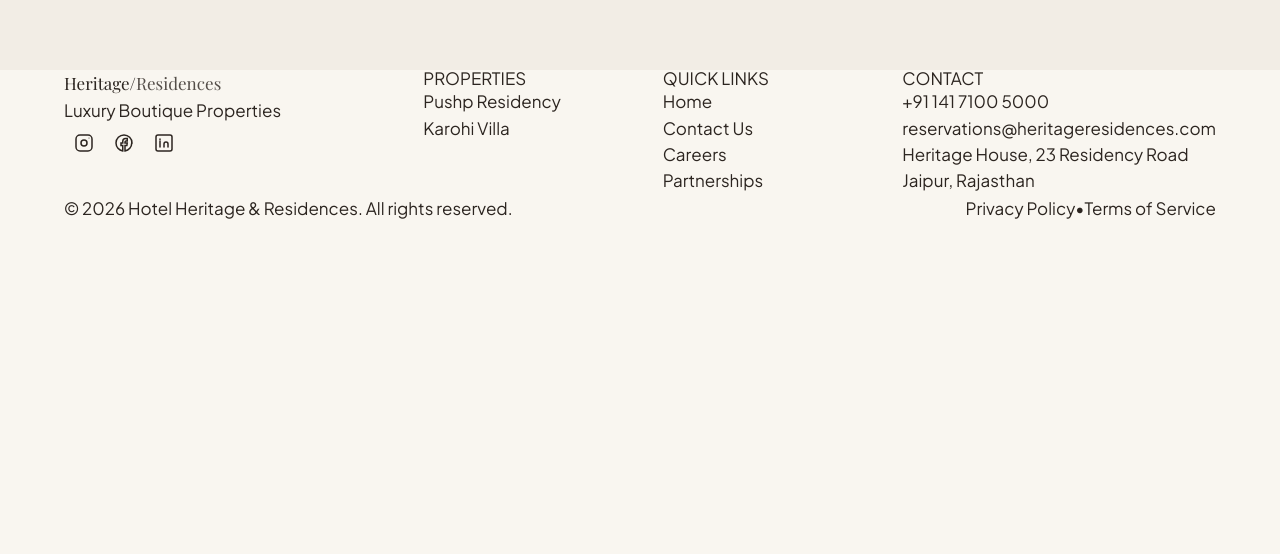
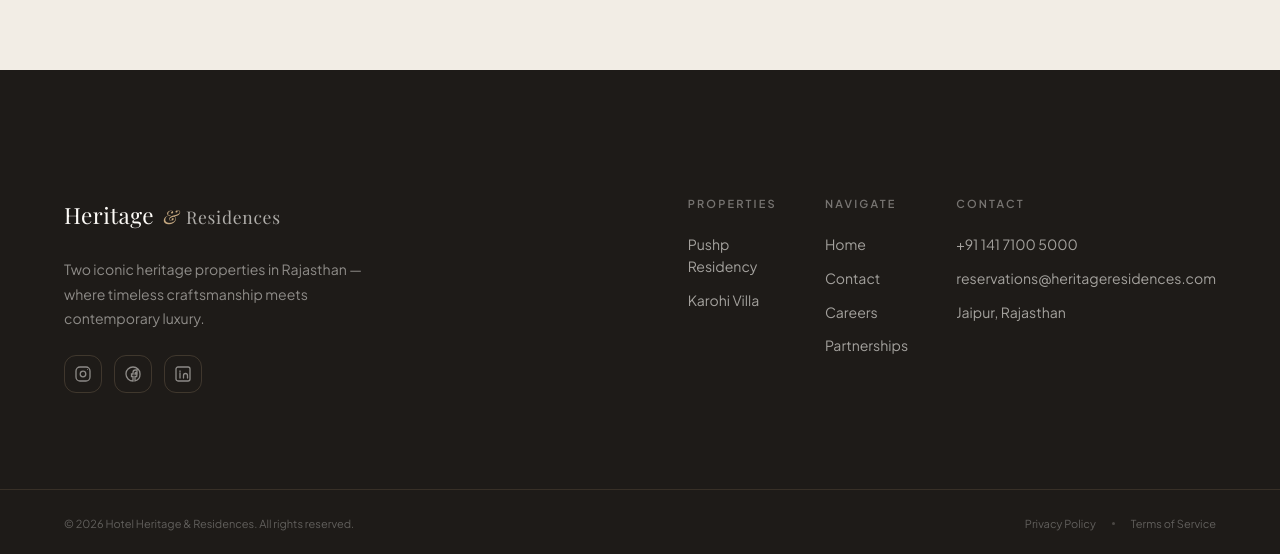
Before and after one commit to Dhruvi4373/heritage-residency-website, a React (Vite) app: page /contact in a window 1280 px wide. Shown: the part 2677-3231 px from the top of the page. Before the commit the page ends 2900 px from the top, so only its background shows below. Built offline with nearby package versions, Linux system fonts and the light colour scheme; a web font is replaced by a local one.

Commit message:
design: Rewrite Footer with dark espresso band and warm editorial style

```diff
--- a/src/components/layout/Footer.jsx
+++ b/src/components/layout/Footer.jsx
@@ -3,103 +3,77 @@ import { contactData } from '@data/contactData';
 import styles from './Footer.module.css';
 
 const Footer = () => {
-  const currentYear = new Date().getFullYear();
+  const year = new Date().getFullYear();
 
   return (
     <footer className={styles.footer}>
-      <div className="container">
-        <div className={styles.footerContent}>
-          {/* Brand Section */}
-          <div className={styles.footerBrand}>
-            <Link to="/" className={styles.footerLogo}>
-              <span className={styles.logoText}>Heritage</span>
-              <span className={styles.logoSeparator}>/</span>
-              <span className={styles.logoSubtext}>Residences</span>
+      {/* Top band */}
+      <div className={styles.topBand}>
+        <div className={styles.topInner}>
+          <div className={styles.brand}>
+            <Link to="/" className={styles.logo}>
+              <span className={styles.logoMain}>Heritage</span>
+              <span className={styles.logoDivider}>&amp;</span>
+              <span className={styles.logoSub}>Residences</span>
             </Link>
-            <p className={styles.footerTagline}>
-              {contactData.corporate.tagline}
+            <p className={styles.brandDesc}>
+              Two iconic heritage properties in Rajasthan — where timeless
+              craftsmanship meets contemporary luxury.
             </p>
-            <div className={styles.footerSocial}>
-              <a
-                href={contactData.socialMedia.instagram}
-                target="_blank"
-                rel="noopener noreferrer"
-                className={styles.socialLink}
-                aria-label="Instagram"
-              >
-                <svg width="20" height="20" viewBox="0 0 20 20" fill="none">
-                  <rect x="2" y="2" width="16" height="16" rx="4" stroke="currentColor" strokeWidth="1.5" />
-                  <circle cx="10" cy="10" r="3" stroke="currentColor" strokeWidth="1.5" />
-                  <circle cx="15" cy="5" r="0.5" fill="currentColor" />
+            <div className={styles.social}>
+              {[
+                { href: contactData.socialMedia.instagram, label: 'Instagram', icon: (
+                  <svg width="18" height="18" viewBox="0 0 18 18" fill="none">
+                    <rect x="2" y="2" width="14" height="14" rx="4" stroke="currentColor" strokeWidth="1.3" />
+                    <circle cx="9" cy="9" r="2.8" stroke="currentColor" strokeWidth="1.3" />
+                    <circle cx="13.5" cy="4.5" r="0.5" fill="currentColor" />
                   </svg>
+                )},
+                { href: contactData.socialMedia.facebook, label: 'Facebook', icon: (
+                  <svg width="18" height="18" viewBox="0 0 18 18" fill="none">
+                    <path d="M16 9A7 7 0 1 0 9 16V11.5H7.5V9H9V7.5C9 6 9.9 5 11.5 5H13V7.5H12C11.4 7.5 11 7.9 11 8.5V9H13L12.7 11.5H11V16A7 7 0 0 0 16 9Z"
+                      stroke="currentColor" strokeWidth="1.3" />
+                  </svg>
+                )},
+                { href: contactData.socialMedia.linkedin, label: 'LinkedIn', icon: (
+                  <svg width="18" height="18" viewBox="0 0 18 18" fill="none">
+                    <rect x="2" y="2" width="14" height="14" rx="2" stroke="currentColor" strokeWidth="1.3" />
+                    <path d="M6 8V13M6 6V6.5" stroke="currentColor" strokeWidth="1.3" strokeLinecap="round" />
+                    <path d="M9.5 13V10.5C9.5 9.4 10.4 8.5 11.5 8.5C12.6 8.5 13.5 9.4 13.5 10.5V13"
+                      stroke="currentColor" strokeWidth="1.3" strokeLinecap="round" />
+                  </svg>
+                )},
+              ].map(s => (
+                <a key={s.label} href={s.href} target="_blank" rel="noopener noreferrer"
+                  className={styles.socialLink} aria-label={s.label}>
+                  {s.icon}
                 </a>
-              <a
-                href={contactData.socialMedia.facebook}
-                target="_blank"
-                rel="noopener noreferrer"
-                className={styles.socialLink}
-                aria-label="Facebook"
-              >
-                <svg width="20" height="20" viewBox="0 0 20 20" fill="none">
-                  <path
-                    d="M18 10C18 5.58172 14.4183 2 10 2C5.58172 2 2 5.58172 2 10C2 13.9932 4.92547 17.3044 8.75 17.9028V12.5H7V10H8.75V8.25C8.75 6.5 9.75 5.5 11.5 5.5H13.25V8H12C11.3096 8 11 8.30964 11 9V10H13.25L12.875 12.5H11V17.9028C14.8245 17.3044 17.75 13.9932 17.75 10H18Z"
-                    stroke="currentColor"
-                    strokeWidth="1.5"
-                  />
-                </svg>
-              </a>
-              <a
-                href={contactData.socialMedia.linkedin}
-                target="_blank"
-                rel="noopener noreferrer"
-                className={styles.socialLink}
-                aria-label="LinkedIn"
-              >
-                <svg width="20" height="20" viewBox="0 0 20 20" fill="none">
-                  <rect x="2" y="2" width="16" height="16" rx="2" stroke="currentColor" strokeWidth="1.5" />
-                  <path d="M6 8V14M6 6V6.5" stroke="currentColor" strokeWidth="1.5" strokeLinecap="round" />
-                  <path d="M10 14V11C10 9.89543 10.8954 9 12 9C13.1046 9 14 9.89543 14 11V14" stroke="currentColor" strokeWidth="1.5" strokeLinecap="round" />
-                </svg>
-              </a>
+              ))}
             </div>
           </div>
 
-          {/* Properties */}
-          <div className={styles.footerSection}>
-            <h3 className={styles.footerTitle}>Properties</h3>
-            <ul className={styles.footerLinks}>
-              <li>
-                <Link to="/property/pushp-residency">Pushp Residency</Link>
-              </li>
-              <li>
-                <Link to="/property/karohi-villa">Karohi Villa</Link>
-              </li>
+          <div className={styles.linksGrid}>
+            <div className={styles.linkGroup}>
+              <h4 className={styles.linkGroupTitle}>Properties</h4>
+              <ul className={styles.linkList}>
+                <li><Link to="/property/pushp-residency">Pushp Residency</Link></li>
+                <li><Link to="/property/karohi-villa">Karohi Villa</Link></li>
               </ul>
             </div>
 
-          {/* Quick Links */}
-          <div className={styles.footerSection}>
-            <h3 className={styles.footerTitle}>Quick Links</h3>
-            <ul className={styles.footerLinks}>
-              <li>
-                <Link to="/">Home</Link>
-              </li>
-              <li>
-                <Link to="/contact">Contact Us</Link>
-              </li>
-              <li>
-                <a href={`mailto:${contactData.corporate.careers.email}`}>Careers</a>
-              </li>
-              <li>
-                <a href={`mailto:${contactData.corporate.partnerships.email}`}>Partnerships</a>
-              </li>
+            <div className={styles.linkGroup}>
+              <h4 className={styles.linkGroupTitle}>Navigate</h4>
+              <ul className={styles.linkList}>
+                <li><Link to="/">Home</Link></li>
+                <li><Link to="/contact">Contact</Link></li>
+                <li><a href={`mailto:${contactData.corporate.careers.email}`}>Careers</a></li>
+                <li><a href={`mailto:${contactData.corporate.partnerships.email}`}>Partnerships</a></li>
               </ul>
             </div>
 
-          {/* Contact */}
-          <div className={styles.footerSection}>
-            <h3 className={styles.footerTitle}>Contact</h3>
-            <ul className={styles.footerLinks}>
+            <div className={styles.linkGroup}>
+              <h4 className={styles.linkGroupTitle}>Contact</h4>
+              <ul className={styles.linkList}>
                 <li>
                   <a href={`tel:${contactData.corporate.centralReservations.phone}`}>
                     {contactData.corporate.centralReservations.phone}
@@ -110,22 +84,25 @@ const Footer = () => {
                     {contactData.corporate.centralReservations.email}
                   </a>
                 </li>
-              <li className={styles.footerAddress}>
-                {contactData.corporate.headquarters.address}<br />
-                {contactData.corporate.headquarters.city}, {contactData.corporate.headquarters.state}
+                <li className={styles.addr}>
+                  {contactData.corporate.headquarters.city},&nbsp;
+                  {contactData.corporate.headquarters.state}
                 </li>
               </ul>
             </div>
           </div>
+        </div>
+      </div>
 
-        {/* Footer Bottom */}
-        <div className={styles.footerBottom}>
-          <p className={styles.footerCopyright}>
-            © {currentYear} Hotel Heritage & Residences. All rights reserved.
+      {/* Bottom bar */}
+      <div className={styles.bottomBar}>
+        <div className={styles.bottomInner}>
+          <p className={styles.copy}>
+            &copy; {year} Hotel Heritage &amp; Residences. All rights reserved.
           </p>
-          <div className={styles.footerLegal}>
+          <div className={styles.legal}>
             <a href="#privacy">Privacy Policy</a>
-            <span className={styles.footerDivider}>•</span>
+            <span className={styles.legalDot} />
             <a href="#terms">Terms of Service</a>
           </div>
         </div>
--- a/src/components/layout/Footer.module.css
+++ b/src/components/layout/Footer.module.css
@@ -1,185 +1,194 @@
+/* ============================================
+   FOOTER — Light Editorial
+   ============================================ */
+
 .footer {
-  background: var(--color-bg-charcoal);
-  padding: var(--space-4xl) 0 var(--space-xl);
-  border-top: 1px solid var(--color-border-subtle-dark);
+  background: var(--color-surface-dark);
+  color: var(--color-text-inverse);
 }
 
-.footerContent {
-  display: grid;
-  grid-template-columns: 1.5fr 1fr 1fr 1fr;
-  gap: var(--space-4xl);
-  margin-bottom: var(--space-4xl);
-  padding-bottom: var(--space-4xl);
-  border-bottom: 1px solid var(--color-border-subtle-dark);
+/* ---- Top band ---- */
+.topBand {
+  padding: var(--sp-5xl) 0 var(--sp-4xl);
+  border-bottom: 1px solid rgba(197, 168, 128, 0.15);
 }
 
-/* Brand Section */
-.footerBrand {
+.topInner {
+  max-width: var(--max-w);
+  margin-inline: auto;
+  padding-inline: var(--section-x);
+  display: grid;
+  grid-template-columns: 1.6fr 1fr;
+  gap: var(--sp-5xl);
+  align-items: start;
+}
+
+/* ---- Brand ---- */
+.brand {
   display: flex;
   flex-direction: column;
-  gap: var(--space-lg);
+  gap: var(--sp-lg);
 }
 
-.footerLogo {
+.logo {
+  display: flex;
+  align-items: baseline;
+  gap: 0.35em;
+  font-family: var(--font-serif);
+  font-size: clamp(1.1rem, 1.8vw, 1.4rem);
+  font-weight: var(--fw-light);
+  letter-spacing: 0.02em;
+  color: var(--color-text-inverse);
+  width: fit-content;
+  transition: color var(--dur-fast) var(--ease-out);
+}
+.logo:hover { color: var(--color-accent); }
+
+.logoDivider {
+  color: var(--color-accent);
+  font-style: italic;
+  font-size: 0.85em;
+}
+.logoSub {
+  font-size: 0.78em;
+  opacity: 0.65;
+  letter-spacing: 0.04em;
+}
+
+.brandDesc {
+  max-width: 340px;
+  font-size: var(--fs-sm);
+  line-height: var(--lh-relaxed);
+  color: rgba(253, 251, 247, 0.5);
+}
+
+.social {
   display: flex;
   align-items: center;
-  gap: var(--space-xs);
-  font-family: var(--font-serif);
-  font-size: var(--font-size-h5);
-  font-weight: var(--font-weight-light);
-  letter-spacing: var(--letter-spacing-wide);
-  color: var(--color-text-primary-dark);
-  transition: color var(--duration-fast) var(--ease-out);
-  width: fit-content;
-}
-
-.footerLogo:hover {
-  color: var(--color-accent-gold);
-}
-
-.logoSeparator {
-  color: var(--color-accent-gold);
-}
-
-.logoSubtext {
-  font-size: var(--font-size-body);
-  opacity: 0.8;
-}
-
-.footerTagline {
-  font-size: var(--font-size-body);
-  line-height: var(--line-height-relaxed);
-  color: var(--color-text-secondary-dark);
-  max-width: 300px;
-}
-
-.footerSocial {
-  display: flex;
-  align-items: center;
-  gap: var(--space-md);
+  gap: var(--sp-sm);
 }
 
 .socialLink {
-  width: 40px;
-  height: 40px;
+  width: 38px;
+  height: 38px;
   display: flex;
   align-items: center;
   justify-content: center;
-  border: 1px solid var(--color-border-subtle-dark);
-  border-radius: var(--radius-md);
-  color: var(--color-text-secondary-dark);
-  transition: all var(--duration-fast) var(--ease-out);
+  border: 1px solid rgba(197, 168, 128, 0.2);
+  border-radius: var(--r-md);
+  color: rgba(253, 251, 247, 0.5);
+  transition:
+    border-color var(--dur-fast) var(--ease-out),
+    color var(--dur-fast) var(--ease-out),
+    transform var(--dur-fast) var(--ease-out);
 }
-
 .socialLink:hover {
-  border-color: var(--color-accent-gold);
-  color: var(--color-accent-gold);
+  border-color: var(--color-accent);
+  color: var(--color-accent);
   transform: translateY(-2px);
 }
 
-/* Footer Sections */
-.footerSection {
+/* ---- Links grid ---- */
+.linksGrid {
+  display: grid;
+  grid-template-columns: repeat(3, 1fr);
+  gap: var(--sp-2xl);
+}
+
+.linkGroup {
   display: flex;
   flex-direction: column;
-  gap: var(--space-lg);
+  gap: var(--sp-lg);
 }
 
-.footerTitle {
+.linkGroupTitle {
   font-family: var(--font-sans);
-  font-size: var(--font-size-body);
-  font-weight: var(--font-weight-semibold);
+  font-size: var(--fs-label);
+  font-weight: var(--fw-semibold);
   text-transform: uppercase;
-  letter-spacing: var(--letter-spacing-wider);
-  color: var(--color-text-primary-dark);
+  letter-spacing: var(--ls-widest);
+  color: rgba(253, 251, 247, 0.4);
 }
 
-.footerLinks {
+.linkList {
   list-style: none;
   display: flex;
   flex-direction: column;
-  gap: var(--space-md);
+  gap: var(--sp-sm);
 }
 
-.footerLinks li {
-  font-size: var(--font-size-body-sm);
-  line-height: var(--line-height-normal);
+.linkList li,
+.linkList a {
+  font-family: var(--font-sans);
+  font-size: var(--fs-sm);
+  color: rgba(253, 251, 247, 0.6);
+  transition: color var(--dur-fast) var(--ease-out);
+  line-height: var(--lh-normal);
+}
+.linkList a:hover { color: var(--color-accent); }
+
+.addr {
+  font-style: normal;
+  line-height: var(--lh-relaxed);
 }
 
-.footerLinks a {
-  color: var(--color-text-secondary-dark);
-  transition: color var(--duration-fast) var(--ease-out);
+/* ---- Bottom bar ---- */
+.bottomBar {
+  padding: var(--sp-lg) 0;
 }
 
-.footerLinks a:hover {
-  color: var(--color-accent-gold);
-}
-
-.footerAddress {
-  color: var(--color-text-secondary-dark);
-  line-height: var(--line-height-relaxed);
-}
-
-/* Footer Bottom */
-.footerBottom {
+.bottomInner {
+  max-width: var(--max-w);
+  margin-inline: auto;
+  padding-inline: var(--section-x);
   display: flex;
   align-items: center;
   justify-content: space-between;
+  gap: var(--sp-lg);
   flex-wrap: wrap;
-  gap: var(--space-lg);
 }
 
-.footerCopyright {
-  font-size: var(--font-size-body-sm);
-  color: var(--color-text-tertiary-dark);
+.copy {
+  font-family: var(--font-sans);
+  font-size: var(--fs-label);
+  color: rgba(253, 251, 247, 0.3);
 }
 
-.footerLegal {
+.legal {
   display: flex;
   align-items: center;
-  gap: var(--space-md);
-  font-size: var(--font-size-body-sm);
+  gap: var(--sp-md);
+}
+.legal a {
+  font-family: var(--font-sans);
+  font-size: var(--fs-label);
+  color: rgba(253, 251, 247, 0.3);
+  transition: color var(--dur-fast) var(--ease-out);
+}
+.legal a:hover { color: var(--color-accent); }
+
+.legalDot {
+  width: 3px;
+  height: 3px;
+  border-radius: 50%;
+  background: rgba(253, 251, 247, 0.2);
 }
 
-.footerLegal a {
-  color: var(--color-text-tertiary-dark);
-  transition: color var(--duration-fast) var(--ease-out);
-}
+/* ============================================
+   RESPONSIVE
+   ============================================ */
 
-.footerLegal a:hover {
-  color: var(--color-accent-gold);
-}
-
-.footerDivider {
-  color: var(--color-text-tertiary-dark);
-}
-
-/* Responsive */
 @media (max-width: 1024px) {
-  .footerContent {
-    grid-template-columns: 1fr 1fr;
-    gap: var(--space-3xl);
-  }
-
-  .footerBrand {
-    grid-column: 1 / -1;
-  }
+  .topInner { grid-template-columns: 1fr; gap: var(--sp-3xl); }
+  .linksGrid { grid-template-columns: repeat(3, 1fr); }
 }
 
 @media (max-width: 768px) {
-  .footer {
-    padding: var(--space-3xl) 0 var(--space-lg);
-  }
+  .topBand { padding: var(--sp-3xl) 0 var(--sp-2xl); }
+  .linksGrid { grid-template-columns: 1fr 1fr; gap: var(--sp-xl); }
+  .bottomInner { flex-direction: column; align-items: flex-start; gap: var(--sp-sm); }
+}
 
-  .footerContent {
-    grid-template-columns: 1fr;
-    gap: var(--space-2xl);
-    margin-bottom: var(--space-2xl);
-    padding-bottom: var(--space-2xl);
-  }
-
-  .footerBottom {
-    flex-direction: column;
-    align-items: flex-start;
-    gap: var(--space-md);
-  }
+@media (max-width: 480px) {
+  .linksGrid { grid-template-columns: 1fr; }
 }
```
Lines whose indentation alone changed are shown as unchanged.
